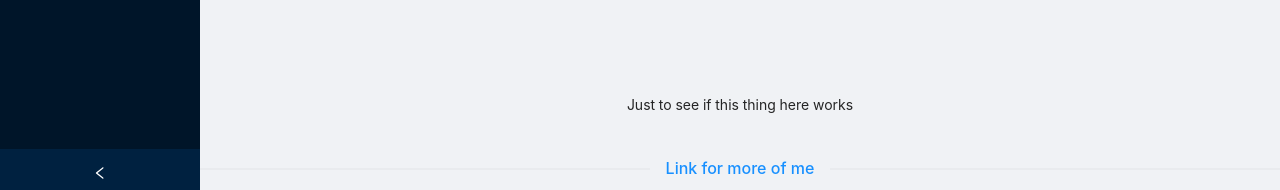
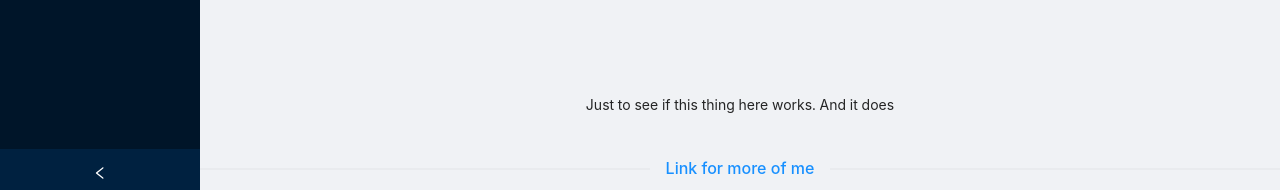
Before and after one commit to danielohuruogu/springboot-react-course, a React (Create React App) app in the folder src/frontend/: page / in a window 1280 px wide. Shown: the part 603-793 px from the top of the page. Built offline with nearby package versions, Linux system fonts and the light colour scheme; no server answers.

Commit message:
add text to footer

```diff
--- a/src/frontend/src/App.js
+++ b/src/frontend/src/App.js
@@ -226,7 +226,7 @@ function App() {
                 </div>
             </Content>
             <Footer style={{textAlign: 'center'}}>
-                Just to see if this thing here works
+                Just to see if this thing here works. And it does
                 <Image
                     width={75}
                     src="https://image.shutterstock.com/image-photo/vegetarian-person-600w-84748639.jpg"
```
